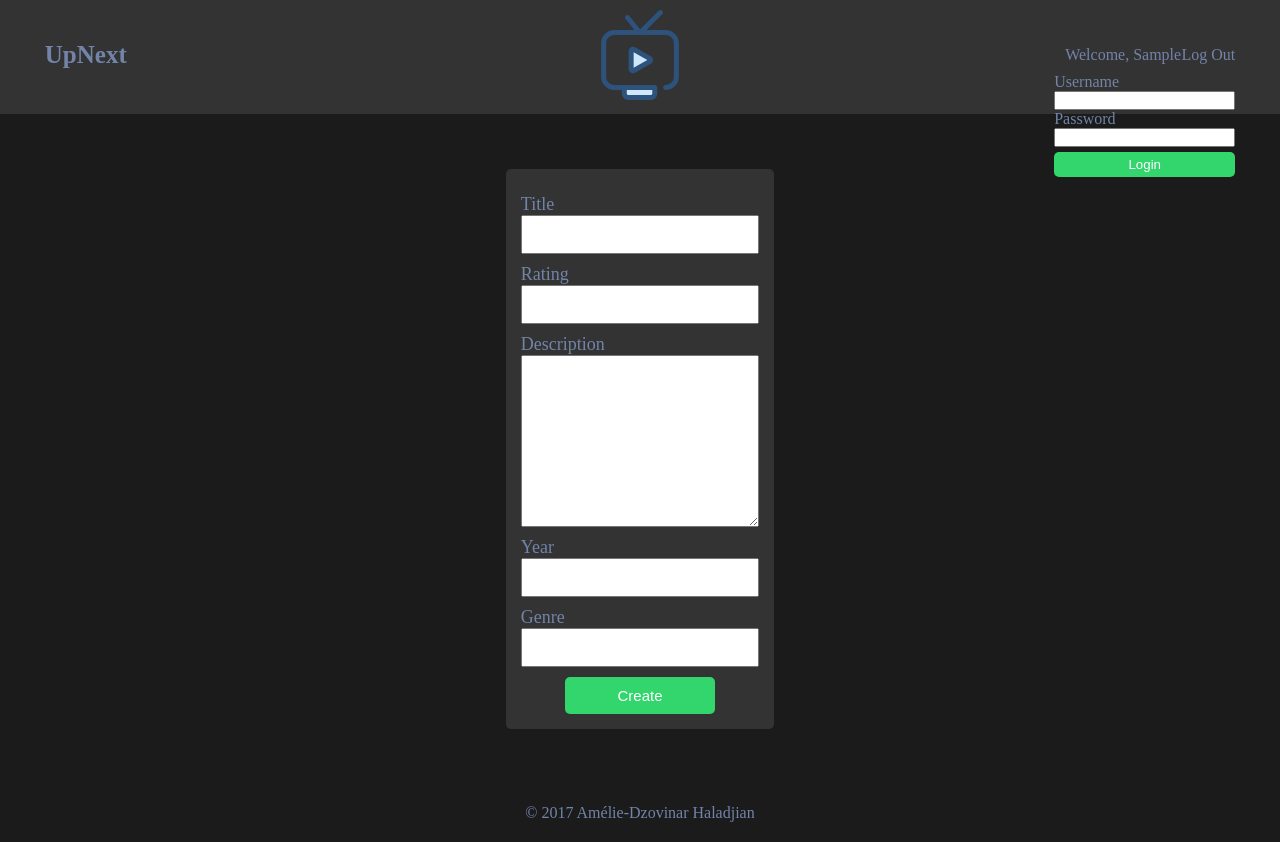
After one commit to Dzov/NextWatch, a PHP site: the page made by controllers/admin.php in a window 1280 px wide. The commit adds this page. Run offline with PHP 8.4, Linux system fonts and the light colour scheme; the visitor is signed in with stand-in values (Sample User, id 1); some libraries are stand-ins or nearby versions.

Commit message:
added create option for admin

```diff
--- /dev/null
+++ b/controllers/admin.php
@@ -0,0 +1,27 @@
+<?php
+
+session_start();
+
+// function editViewContent() {
+//   if(isset($_GET['update'])) {
+//     include 'updateForm.php';
+//   } elseif(isset($_GET['create'])) {
+//     include 'createForm.php';
+//   } else {
+//     echo "ERROR 404";
+//   }
+// }
+
+if(isset($_GET['update'])) {
+  require '../model/update.php';
+  require '../views/editView.php';
+}
+
+if(isset($_GET['create'])) {
+  require '../model/create.php';
+  require '../views/editView.php';
+}
+
+if(isset($_GET['delete'])) {
+  require '../model/delete.php';
+}
--- a/css/main.css
+++ b/css/main.css
@@ -25,18 +25,7 @@ main {
   width: 50%;
   align-self: center; }
 
-.randomBtn {
-  padding: 15px;
-  background-color: #33d66c;
-  width: 25%;
-  align-self: center;
-  color: white;
-  border-radius: 5px;
-  border: none;
-  font-size: 25px;
-  outline: none; }
-
-.button, .dropContent, .controlBtn {
+.button, .randomBtn, .dropContent, .controlBtn {
   background-color: #333333;
   padding: 10px;
   width: 150px;
@@ -46,6 +35,11 @@ main {
   border-radius: 5px;
   outline: none;
   border: none; }
+
+.randomBtn {
+  background-color: #33d66c;
+  font-size: 18px;
+  width: 15%; }
 
 .dropDownMenu {
   position: relative; }
@@ -133,7 +127,7 @@ main {
   flex: .3;
   padding: 5px; }
 
-.editBtn {
+.editBtn, .addBtn, .updateBtn {
   background-color: #33d66c; }
 
 .deleteBtn {
@@ -146,7 +140,6 @@ main {
   font-size: 18px;
   margin-top: 10px; }
 .editForm .updateBtn {
-  background-color: #33d66c;
   margin-top: 10px; }
 
 /*   FOOTER   */
--- a/index.php
+++ b/index.php
@@ -1,9 +1,8 @@
 <?php
 
+session_start();
 
 require 'controllers/login.php';
-
-session_start();
 
 require 'views/view.php';
 
--- /dev/null
+++ b/model/create.php
@@ -0,0 +1,19 @@
+<?php
+
+require "dbAccess.php";
+
+$create = $bdd->prepare('INSERT INTO t_shows(show_title, show_descr, show_genre, show_year, show_rating) VALUES(:title, :descr, :genre, :year, :rating)');
+
+if (isset($_POST['create'])) {
+  $create->execute(array(
+    'title' => $_POST['title'],
+    'descr' => $_POST['descr'],
+    'genre' => $_POST['genre'],
+    'year' => $_POST['year'],
+    'rating' => $_POST['rating']
+    ));
+
+  echo 'L\'article a bien été ajoutée à la base de données';
+  $create->closeCursor();
+  header('Location: ../index.php');
+}
--- a/model/delete.php
+++ b/model/delete.php
@@ -5,6 +5,8 @@ require "dbAccess.php";
 if(isset($_GET['delete'])) {
   $response = $bdd->prepare('DELETE FROM t_shows WHERE show_id = :getID');
   $response->execute(array('getID' => $_GET['delete']));
+
+  $response->closeCursor();
 }
 
 header('Location: ../index.php');
--- a/scss/main.scss
+++ b/scss/main.scss
@@ -39,18 +39,6 @@ main {
   align-self: center;
 }
 
-.randomBtn {
-  padding: 15px;
-  background-color: $greenColor;
-  width: 25%;
-  align-self: center;
-  color: white;
-  border-radius: $borderRadius;
-  border: none;
-  font-size: 25px;
-  outline: none;
-}
-
 .button {
   background-color: $lightGrey;
   padding: 10px;
@@ -61,6 +49,13 @@ main {
   border-radius: $borderRadius;
   outline: none;
   border: none;
+}
+
+.randomBtn {
+  @extend .button;
+  background-color: $greenColor;
+  font-size: 18px;
+  width: 15%;
 }
 
 .dropDownMenu {
@@ -178,7 +173,7 @@ main {
   padding: 5px;
 }
 
-.editBtn {
+.editBtn, .addBtn, .updateBtn {
   background-color: $greenColor;
 }
 
@@ -197,12 +192,9 @@ main {
     margin-top: 10px;
   }
   .updateBtn {
-    background-color: $greenColor;
     margin-top: 10px;
   }
 }
-
-
 
 
 /*   FOOTER   */
--- /dev/null
+++ b/views/createForm.php
@@ -0,0 +1,13 @@
+<form action="" method="post" class="flexColumn editForm">
+  <label for="title">Title</label>
+  <input type="text" name="title" id="title" >
+  <label for="rating">Rating</label>
+  <input type="text" name="rating" id="rating">
+  <label for="descr">Description</label>
+  <textarea type="textarea" rows="10" cols="45" name="descr" id="descr"></textarea>
+  <label for="year">Year</label>
+  <input type="text" name="year" id="year">
+  <label for="genre">Genre</label>
+  <input type="text" name="genre" id="genre">
+  <input type="submit" name="create" class="updateBtn button selfCenter" value="Create">
+</form>
--- /dev/null
+++ b/views/editView.php
@@ -0,0 +1,46 @@
+<?php session_start() ; ?>
+
+<!DOCTYPE html>
+<html>
+<head>
+  <meta charset="utf-8">
+  <title>UpNext</title>
+  <link rel="stylesheet" type="text/css" href="../css/flex.css">
+  <link rel="stylesheet" type="text/css" href="../css/main.css">
+  <script src="https://ajax.googleapis.com/ajax/libs/angularjs/1.6.3/angular.min.js"></script>
+  <script src="js/controllers/controller.js"></script>
+  <script src="js/filters/filters.js"></script>
+</head>
+<body>
+
+  <header class="mainHeader flex">
+    <h1 class="brand"><a href="../index.php">UpNext</a></h1>
+    <img src="../img/television.svg" alt='NextWatch Icon' height="90">
+    <div class="formContainer selfCenter">
+      <div class='flex justifyBetween'><p class='selfCenter'>Welcome, <?= ucfirst($_SESSION['username']) ?> </p><p><a href='../controllers/logout.php'>Log Out</a></div>
+      <form class="loginForm flexColumn" action="../index.php" method="post">
+        <label for="username">Username</label>
+        <input id="username" type="text" name="username" required="">
+        <label for="pwd">Password</label>
+        <input id="pwd" type="password" name="pwd" required="">
+        <input class="loginBtn" type="submit" name="submit" value="Login">
+      </form>
+    </div>
+  </header>
+
+  <main class="flex alignItemsCenter">
+    <article class="showCard flexColumn">
+      <?php
+        if(isset($_GET['update'])) {
+          include 'updateForm.php';
+        } elseif(isset($_GET['create'])) {
+          include 'createForm.php';
+        } else {
+          echo "ERROR 404";
+        }
+      ?>
+    </article>
+  </main>
+  <?php include 'footer.php'  ?>
+</body>
+</html>
--- a/views/view.php
+++ b/views/view.php
@@ -30,7 +30,7 @@
 
   <main class="flexColumn" ng-controller="MainCtrl">
 
-    <button class="randomBtn" ng-click=''>Find a random show !</button>
+    <button class="randomBtn selfCenter" ng-click=''>Find a random show !</button>
     <div class="btnList flex justifyAround">
       <div class="dropDownMenu">
         <button class="button genreBtn">Genre</button>
@@ -45,6 +45,7 @@
       </div>
       <button class="button" ng-click='myFilter = {Rating : "9.5"}'>Highest Ratings</button>
       <button class="button" ng-click='myFilter = {Genre : ""} '>All shows</button>
+      <?= addShowBtn(); ?>
     </div>
     <!-- <h2 class="selfCenter">Here are a few suggestions to choose from</h2> -->
 
```
Also changed, not shown: controllers/login.php (+6 -4 lines), model/update.php (added, +30 -0 lines), views/updateForm.php (added, +18 -0 lines), README.md, 1 other file.
